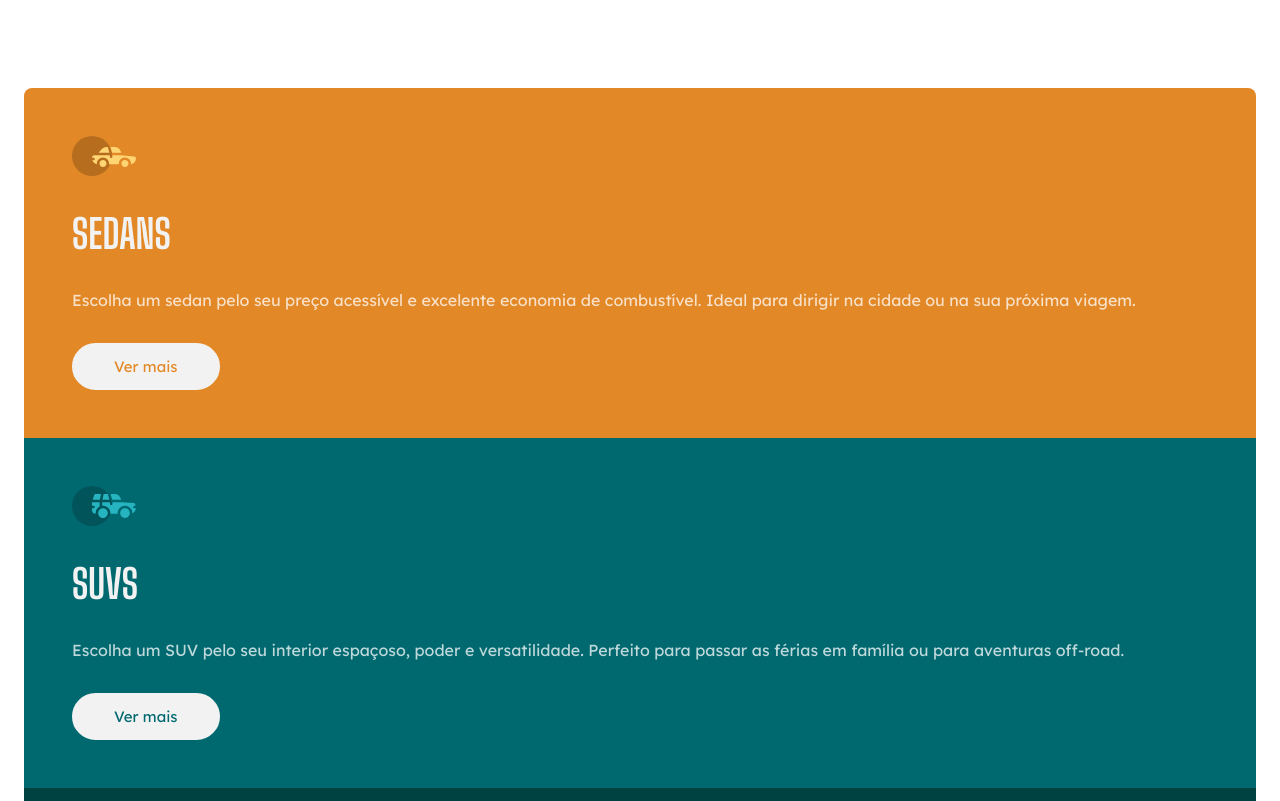
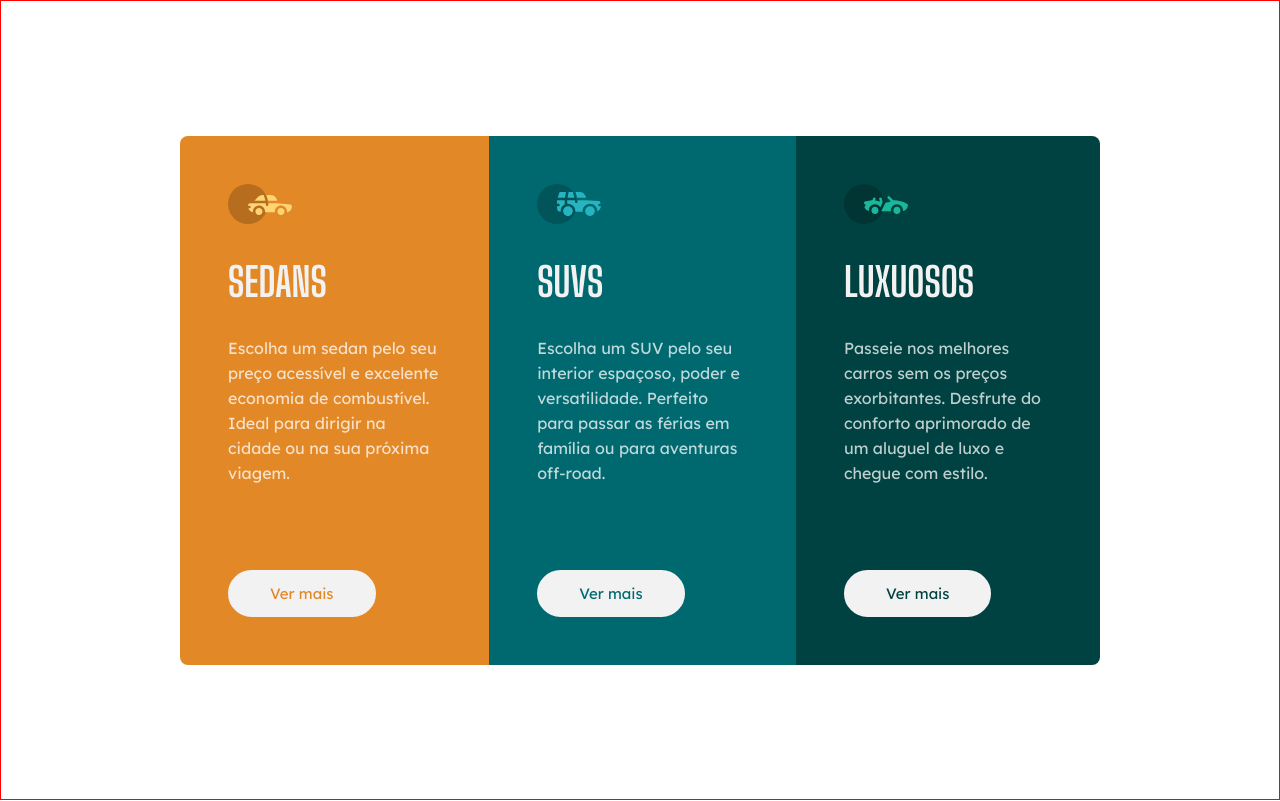
Before and after one commit to andradelinda/carros, a plain HTML site: page index.html in a window 1280 px wide. Shown: the top 801 px of the page. Drawn offline with Linux system fonts and the light colour scheme.

Commit message:
responsividade completa

```diff
--- a/style.css
+++ b/style.css
@@ -80,3 +80,39 @@ section {
 .luxuosos a {
     color: var(--dark-cyan);
 }
+
+
+@media(min-width:920px) {
+   body {
+    border: 1px solid red;
+    height: 100vh;
+
+    display: flex;
+    justify-content: center;
+    align-items: center;
+   }
+
+
+    main {
+        display: flex;
+        max-width: 57.5rem;
+    }
+
+    p {
+        margin-bottom: 5.25rem;
+    }
+
+    a:hover {
+        background: transparent ;
+        color: var(--gray)
+
+    }
+
+    .sedans {
+        border-radius: 8px 0 0 8px ;
+    }
+
+    .luxuosos {
+        border-radius: 0 8px 8px 0;
+    }
+}
```
